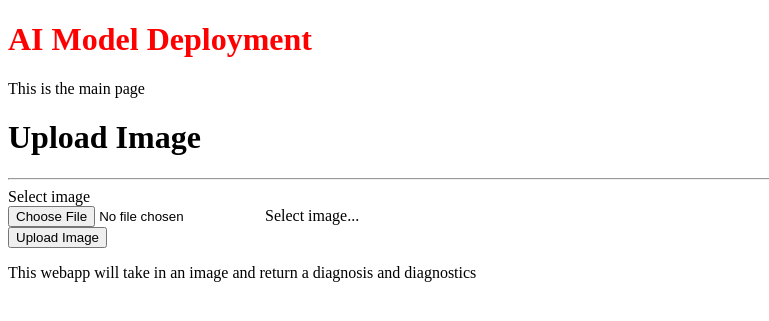
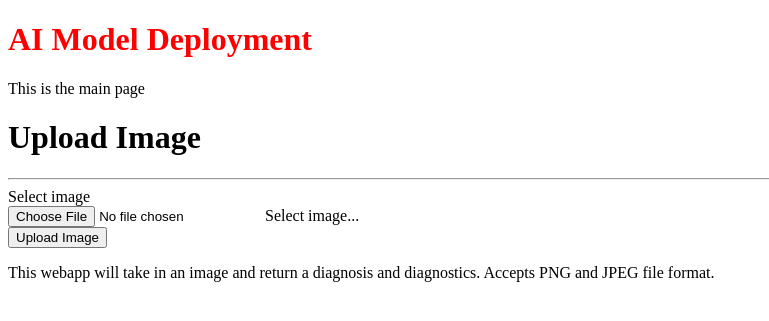
Before and after one commit to LongwellJ/Ophtho.ai, a Flask app: page / in a window 1280 px wide. Shown: the top 321 px of the page, without its empty margins (0-769 px from the left). Run offline with Flask 2, Linux system fonts and the light colour scheme.

Commit message:
Update index.html

```diff
--- a/FlaskApp/templates/index.html
+++ b/FlaskApp/templates/index.html
@@ -4,7 +4,7 @@
     <meta charset="UTF-8">
     <meta http-equiv="X-UA-Compatible" content="IE=edge">
     <meta name="viewport" content="width=device-width, initial-scale=1.0">
-    <title>Index</title>
+    <title>Home</title>
 </head>
 <body>
 
@@ -35,8 +35,8 @@
     </div>
 </div>
 
-<p>This webapp will take in an image and return a diagnosis and diagnostics</p>
-
+<p>This webapp will take in an image and return a diagnosis and diagnostics. Accepts PNG and JPEG file format.</p>
+<p> </p>
 </body>
 </html>
 
```
